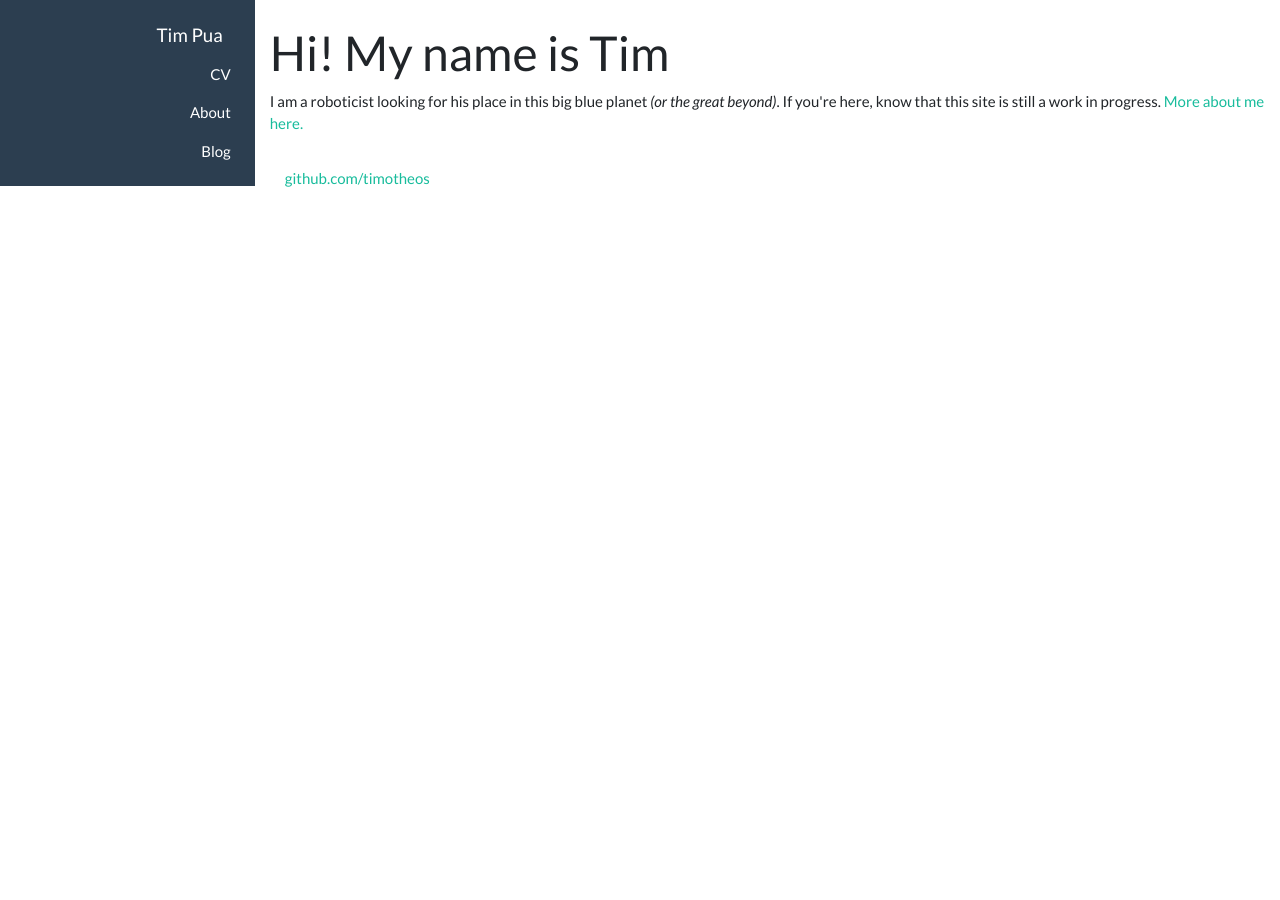
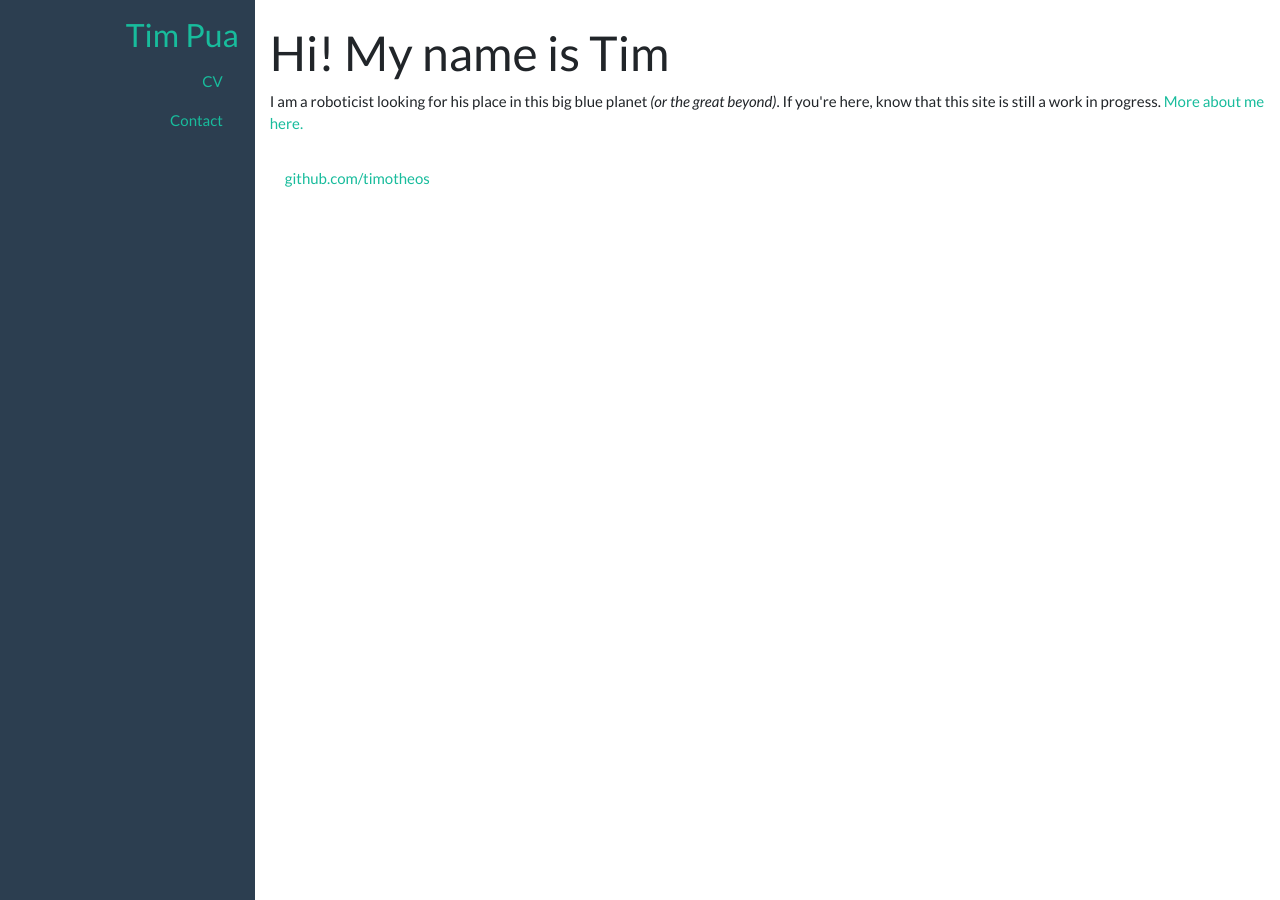
Before and after one commit to timotheos/timotheos.github.io, a Jekyll site: the page built from index.md, in a window 1280 px wide. Built offline with Jekyll 4.4.1, drawn with Linux system fonts in a browser that asks for light colours; nearby versions of some CDN libraries.

Commit message:
Fixing layout and refactored code; Working on header

```diff
--- a/_config.yaml
+++ b/_config.yaml
@@ -1,2 +1,2 @@
-name: Matthew Timothy Pua
+name: Tim Pua · My Thought Bank
 markdown: kramdown
--- /dev/null
+++ b/_includes/footer.html
@@ -0,0 +1,7 @@
+<footer class="footer py-3">
+  <div class="container">
+    <span>
+        <a href="https://github.com/timotheos">github.com/timotheos</a>
+    </span>
+  </div>
+</footer>
--- /dev/null
+++ b/_includes/head.html
@@ -0,0 +1,5 @@
+<head>
+  <!-- Bootstrap -->
+  <link href="https://stackpath.bootstrapcdn.com/bootswatch/4.5.0/flatly/bootstrap.min.css" rel="stylesheet" integrity="sha384-mhpbKVUOPCSocLzx2ElRISIORFRwr1ZbO9bAlowgM5kO7hnpRBe+brVj8NNPUiFs" crossorigin="anonymous">
+  <title>{{ page.title }}</title>
+</head>
--- /dev/null
+++ b/_includes/header.html
@@ -0,0 +1,30 @@
+<!-- <nav class="navbar navbar-expand navbar-dark bg-primary
+            ">
+  <button class="navbar-toggler" type="button" data-toggle="collapse" data-target="#sidebar" aria-controls="navbarsExample02" aria-expanded="false" aria-label="Toggle navigation">
+    <span class="navbar-toggler-icon"></span>
+  </button>
+
+  <div class="collapse navbar-collapse justify-content-end" id="sidebar">
+    <ul class="navbar-nav flex-column">
+      <li class="nav-item active">
+        <a class="navbar-brand active h1 mb-0 nav-link" href="/">Tim Pua</a>
+      </li>
+      <li class="nav-item">
+        <a class="nav-link" href="/cv">CV</a>
+      </li>
+      <li class="nav-item">
+        <a class="nav-link" href="/about">About</a>
+      </li>
+      <li class="nav-item">
+        <a class="nav-link" href="/thoughts">Blog</a>
+      </li>
+    </ul>
+  </div>
+</nav> -->
+<div class="d-flex flex-column w-25 h-100 bg-primary text-right py-3">
+  <h3 class="px-3"><a class="text-decoration-none" href="/">Tim Pua</a></h3>
+  <nav class="nav navbar-expand flex-column text-light">
+    <a class="nav-link {{ page.cv }}" href="/cv" title="cv">CV</a>
+    <a class="nav-link {{ page.contact }}" href="/contact" title="contact">Contact</a>
+  </nav>
+</div>
--- /dev/null
+++ b/_includes/scripts.html
@@ -0,0 +1,5 @@
+<!-- Optional JavaScript -->
+<!-- jQuery first, then Popper.js, then Bootstrap JS -->
+<script src="https://code.jquery.com/jquery-3.5.1.slim.min.js" integrity="sha384-DfXdz2htPH0lsSSs5nCTpuj/zy4C+OGpamoFVy38MVBnE+IbbVYUew+OrCXaRkfj" crossorigin="anonymous"></script>
+<script src="https://cdn.jsdelivr.net/npm/popper.js@1.16.0/dist/umd/popper.min.js" integrity="sha384-Q6E9RHvbIyZFJoft+2mJbHaEWldlvI9IOYy5n3zV9zzTtmI3UksdQRVvoxMfooAo" crossorigin="anonymous"></script>
+<script src="https://stackpath.bootstrapcdn.com/bootstrap/4.5.0/js/bootstrap.min.js" integrity="sha384-OgVRvuATP1z7JjHLkuOU7Xw704+h835Lr+6QL9UvYjZE3Ipu6Tp75j7Bh/kR0JKI" crossorigin="anonymous"></script>
--- a/_layouts/default.html
+++ b/_layouts/default.html
@@ -1,45 +1,22 @@
 <!DOCTYPE html>
-<html class="h-100">
-  <head>
-    <!-- Bootstrap -->
-    <link href="https://stackpath.bootstrapcdn.com/bootswatch/4.5.0/flatly/bootstrap.min.css" rel="stylesheet" integrity="sha384-mhpbKVUOPCSocLzx2ElRISIORFRwr1ZbO9bAlowgM5kO7hnpRBe+brVj8NNPUiFs" crossorigin="anonymous">
-    <title>{{ page.title }}</title>
-  </head>
+<html lang="en" class="h-100">
+
+  {% include head.html %}
+
   <body class="d-flex flex-row h-100">
-    <div class="text-right w-25 ">
-      <nav class="navbar navbar-expand navbar-dark bg-primary">
-        <button class="navbar-toggler" type="button" data-toggle="collapse" data-target="#sidebar" aria-controls="navbarsExample02" aria-expanded="false" aria-label="Toggle navigation">
-          <span class="navbar-toggler-icon"></span>
-        </button>
 
-        <div class="collapse navbar-collapse justify-content-end" id="sidebar">
+    {% include header.html %}
 
-          <ul class="navbar-nav flex-column">
-            <a class="navbar-brand active mb-0 h1" href="/">Tim Pua </a>
-            <li class="nav-item">
-              <a class="nav-link" href="/research">CV</a>
-            </li>
-            <li class="nav-item">
-              <a class="nav-link" href="/about">About</a>
-            </li>
-            <li class="nav-item">
-              <a class="nav-link" href="/thoughts">Blog</a>
-            </li>
-          </ul>
-        </div>
-      </nav>
+    <div class="container">
+
+      <main role="main" >
+        {{ content }}
+      </main>
+
+      {% include footer.html %}
+
     </div>
-    <div class="container">
-      <main role="main" >
-        {{ content  }}
-      </main>
-      <footer class="footer py-3">
-        <div class="container">
-          <span>
-              <a href="https://github.com/timotheos">github.com/timotheos</a>
-          </span>
-        </div>
-      </footer>
-    </div>
+
+  {% include scripts.html %}
   </body>
 </html>
--- /dev/null
+++ b/contact/index.html
@@ -0,0 +1,4 @@
+---
+layout: default
+contact: active
+---
--- /dev/null
+++ b/cv/index.html
@@ -0,0 +1,4 @@
+---
+layout: default
+cv: active
+---
```
Also changed, not shown: 404.html (added, +11 -0 lines).
